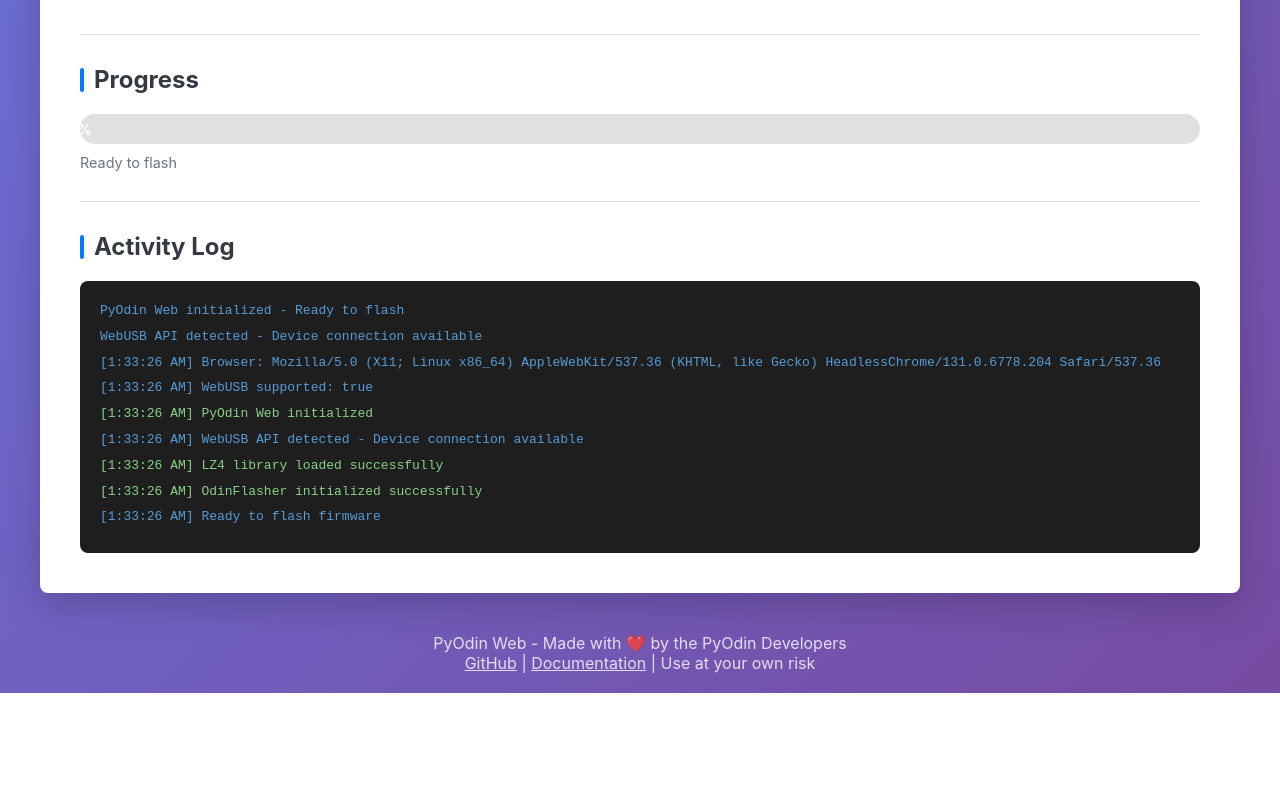
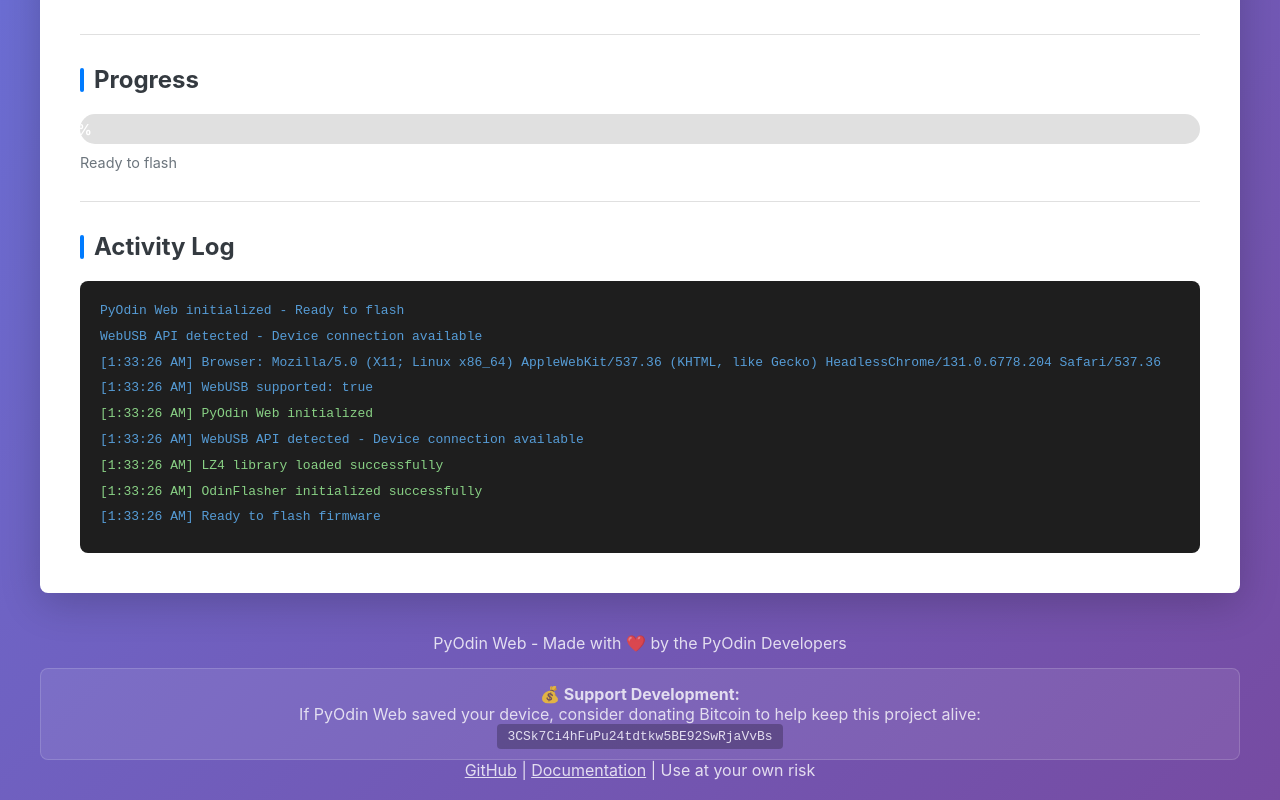
Before and after one commit to pyodinweb/pyodinweb, a website: page index.html in a window 1280 px wide. Shown: the part 1019-1819 px from the top of the page. Before the commit the page ends 1712 px from the top, so only its background shows below. Drawn offline with nearby package versions, Linux system fonts and the light colour scheme.

Commit message:
Add files via upload

```diff
--- a/index.html
+++ b/index.html
@@ -523,7 +523,12 @@
 
         <div class="footer">
             <p>PyOdin Web - Made with ❤️ by the PyOdin Developers</p>
-            <p><a href="https://github.com/pyodin/pyodin" target="_blank">GitHub</a> |
+            <p style="margin-top: 15px; padding: 15px; background: rgba(255,255,255,0.1); border-radius: var(--border-radius); border: 1px solid rgba(255,255,255,0.2);">
+                <strong>💰 Support Development:</strong><br>
+                If PyOdin Web saved your device, consider donating Bitcoin to help keep this project alive:<br>
+                <code style="background: rgba(0,0,0,0.3); padding: 5px 10px; border-radius: 4px; font-family: monospace; word-break: break-all;">3CSk7Ci4hFuPu24tdtkw5BE92SwRjaVvBs</code>
+            </p>
+            <p><a href="https://github.com/pyodinweb/pyodinweb" target="_blank">GitHub</a> |
                <a href="#" onclick="alert('See README for documentation'); return false;">Documentation</a> |
                Use at your own risk</p>
         </div>
```
